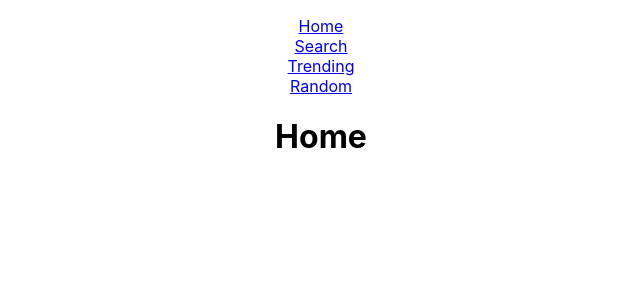
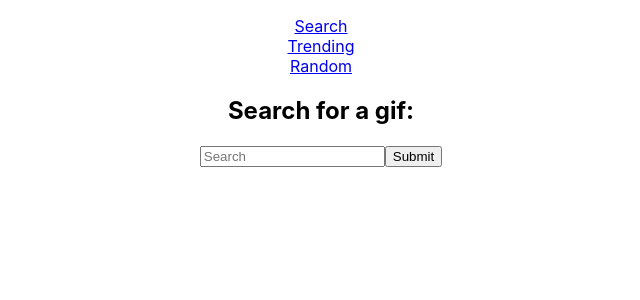
Before and after one commit to jrosario22/giphy-api, a React (Create React App) app: page / in a window 1280 px wide. Shown: the top 300 px of the page, without its empty margins (319-959 px from the left). Built offline with nearby package versions, Linux system fonts and the light colour scheme.

Commit message:
Made regular search the home page and removed the previous

```diff
--- a/src/index.css
+++ b/src/index.css
@@ -13,7 +13,7 @@ code {
     monospace;
 }
 
-#root ul{
+#root ul {
   list-style: none;
   padding-right: 40px;
 }
--- a/src/index.js
+++ b/src/index.js
@@ -1,31 +1,36 @@
-import React from 'react';
-import ReactDOM from 'react-dom';
-import { Switch, Route, Link, BrowserRouter as Router } from 'react-router-dom';
-import './index.css';
-import App from './App';
-import Notfound from './notfound';
-import Regular from './regular';
-import Trending from './trending';
-import Random from './random';
+import React from "react";
+import ReactDOM from "react-dom";
+import { Switch, Route, Link, BrowserRouter as Router } from "react-router-dom";
+import "./index.css";
+// import App from "./App";
+import Notfound from "./notfound";
+import Regular from "./regular";
+import Trending from "./trending";
+import Random from "./random";
 
 const giphysearch = (
   <Router>
     <div>
       <ul>
-                <li><Link to="/">Home</Link></li>
-                <li><Link to="/regular">Search</Link></li>
-                <li><Link to="/trending">Trending</Link></li>
-                <li><Link to="/random">Random</Link></li>
+        <li>
+          <Link to="/">Search</Link>
+        </li>
+        <li>
+          <Link to="/trending">Trending</Link>
+        </li>
+        <li>
+          <Link to="/random">Random</Link>
+        </li>
       </ul>
       <Switch>
-            <Route exact path="/" component={App} />
-            <Route path="/regular" component={Regular} />
+        {/* <Route exact path="/" component={App} /> */}
+        <Route exact path="/" component={Regular} />
         <Route path="/trending" component={Trending} />
         <Route path="/random" component={Random} />
         <Route component={Notfound} />
       </Switch>
     </div>
   </Router>
-)
+);
 
-ReactDOM.render(giphysearch, document.getElementById('root'));
+ReactDOM.render(giphysearch, document.getElementById("root"));
```
Lines whose indentation alone changed are shown as unchanged.
